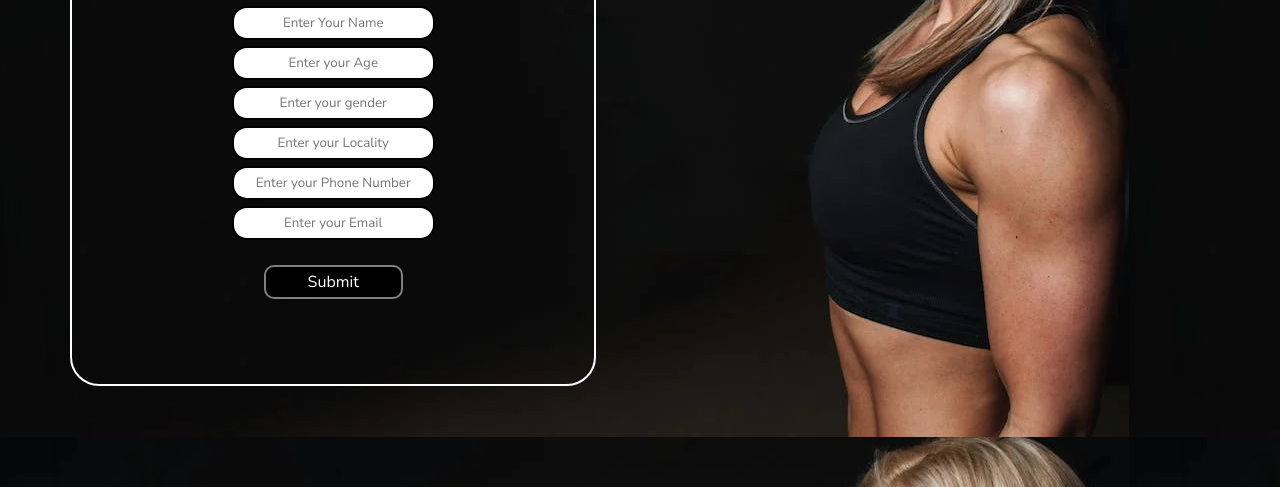
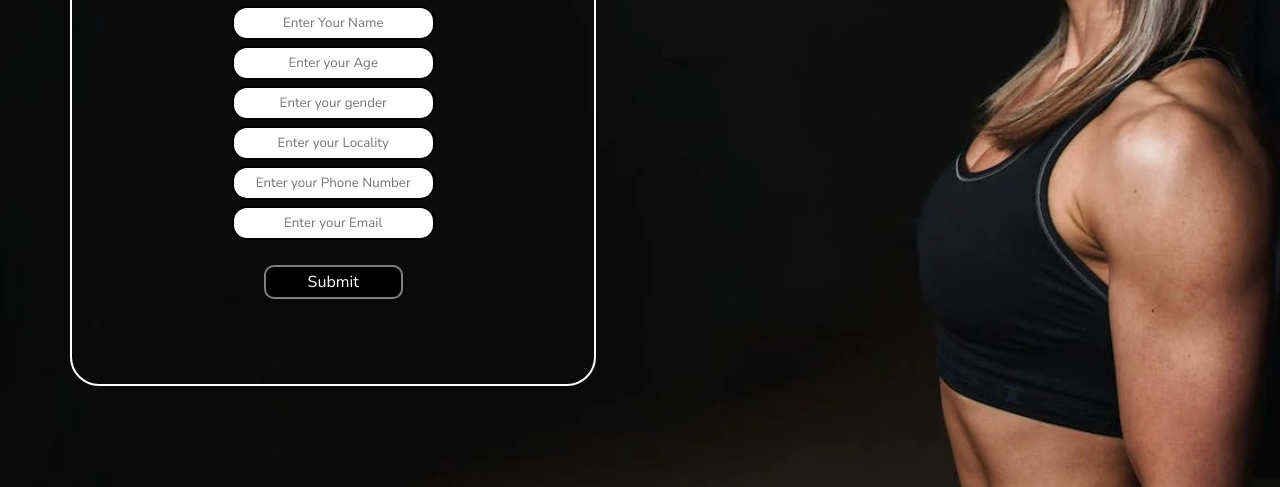
Before and after one commit to KarthikBharadwaj17/Fitness_Website, a plain HTML site: page index.html in a window 1280 px wide. Shown: the part 313-800 px from the top of the page. Drawn offline with Linux system fonts and the light colour scheme.

Commit message:
Update index.html

```diff
--- a/index.html
+++ b/index.html
@@ -11,9 +11,10 @@
         body{
             margin: 0;
             padding: 0;
-            background-image: url(img/pexels-photo-28054.webp);
+            background: url(img/pexels-photo-28054.webp) no-repeat ;
             color:  black;
             font-family: 'Nunito Sans', sans-serif;
+            background-size:cover;
         }
         .left{
             /* border: 2px solid red; */
```
